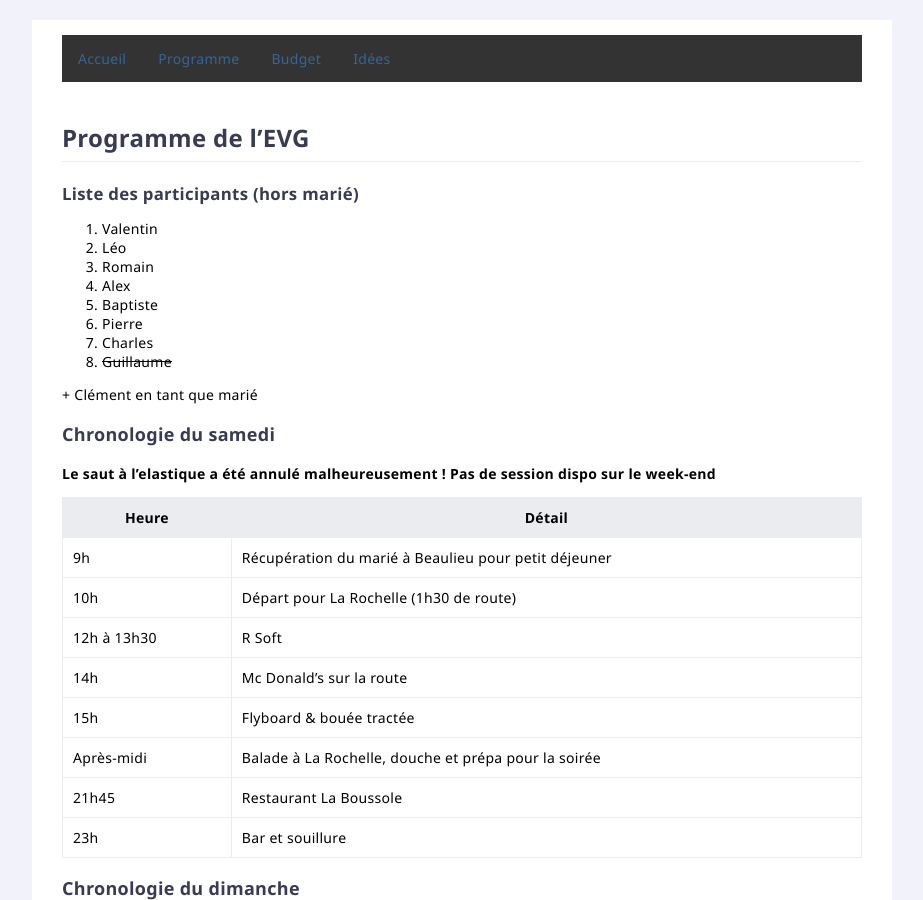
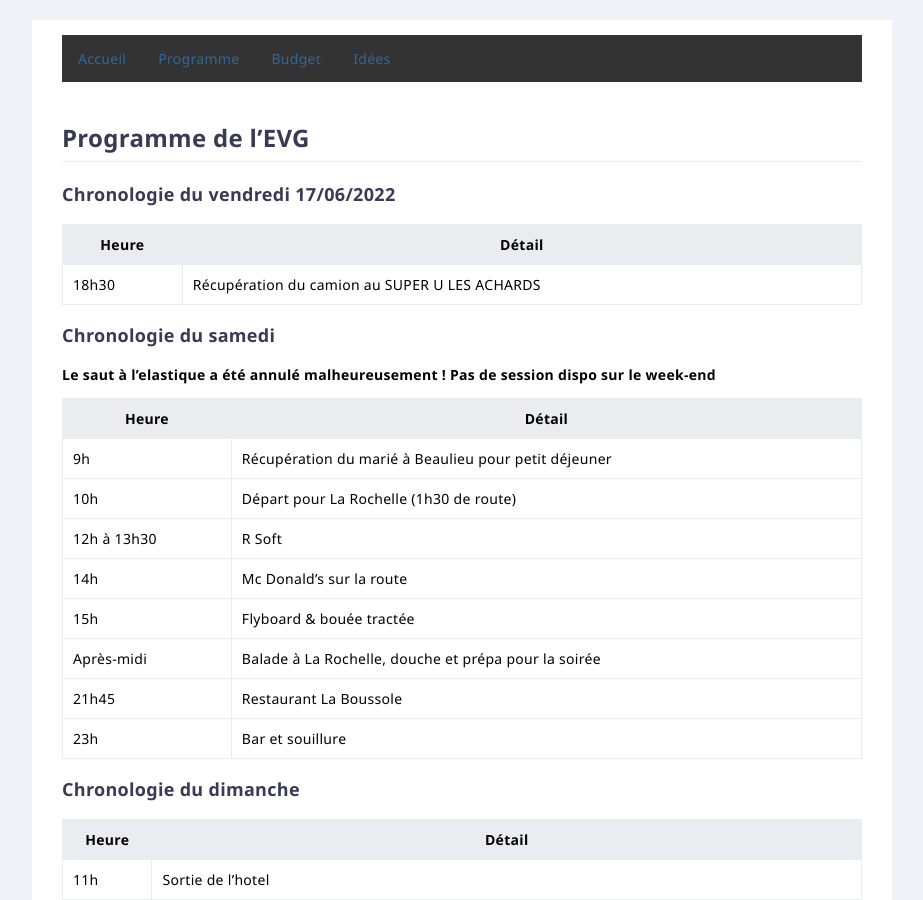
Before and after one commit to leobouard/leobouard.github.io, a Jekyll site: the page built from evg/programme.md, in a window 1280 px wide and 900 px high. Shown: the whole window, without its empty margins (198-1121 px from the left). Built offline with Jekyll 4.4.1, drawn with Linux system fonts in a browser that asks for light colours; our own code applies the rules of GitHub Pages for plain Markdown files; some of the changed text lies outside the part shown.

Commit message:
Update programme.md

```diff
--- a/evg/programme.md
+++ b/evg/programme.md
@@ -5,18 +5,11 @@
 
 # Programme de l'EVG
 
-## Liste des participants (hors marié)
+### Chronologie du vendredi 17/06/2022
 
-1. Valentin
-2. Léo
-3. Romain
-4. Alex
-5. Baptiste
-6. Pierre
-7. Charles
-8. ~~Guillaume~~
-
-\+ Clément en tant que marié
+Heure | Détail
+----- | ------
+18h30 | Récupération du camion au SUPER U LES ACHARDS
 
 ### Chronologie du samedi
 
@@ -42,6 +35,12 @@
 13h | On chill un peu à La Rochelle et on rentre quand on veut (1h30 de route)
 20h | Pizza à Beaulieu pour ceux qui peuvent
 
-### Synthèse des trajets
+### Chronologie du lundi
 
-[Voir dans Google Maps](https://www.google.fr/maps/dir/Aizenay/Beaulieu-sous-la-Roche/Elastic+Crocodil+Bungee+Vend%C3%A9e,+La+Golli%C3%A8re,+Breuil-Barret/La+Rochelle/R'soft+Game+-+Terrain+d'Airsoft+indoor+%2F+Paintball+%2FL'activit%C3%A9+de+loisir+%C3%A0+La+Rochelle+-+Aigrefeuille+d'Aunis,+zi+des+grands+champs,+Aigrefeuille-d'Aunis/La+Rochelle/Beaulieu-sous-la-Roche/Aizenay/@46.249158,-0.6959682,10z/data=!4m50!4m49!1m5!1m1!1s0x480435e28ad9a355:0x6b6eec16d6b33119!2m2!1d-1.608569!2d46.739235!1m5!1m1!1s0x480437e038af086f:0x26bd1fbd5ed85c99!2m2!1d-1.610318!2d46.677521!1m5!1m1!1s0x4806e37120b22e2d:0x70753b77d7ca10ff!2m2!1d-0.7045928!2d46.6354227!1m5!1m1!1s0x48015383c9253d75:0x405d39260ee9640!2m2!1d-1.151139!2d46.160329!1m5!1m1!1s0x4801499996680af7:0x3f5ebfca716a2147!2m2!1d-0.9733045!2d46.1133928!1m5!1m1!1s0x48015383c9253d75:0x405d39260ee9640!2m2!1d-1.151139!2d46.160329!1m5!1m1!1s0x480437e038af086f:0x26bd1fbd5ed85c99!2m2!1d-1.610318!2d46.677521!1m5!1m1!1s0x480435e28ad9a355:0x6b6eec16d6b33119!2m2!1d-1.608569!2d46.739235!3e0)
+Heure | Détail
+----- | ------
+9h00 | Dépôt de la voiture au SUPER U LES ACHARDS
+
+## Synthèse des trajets  en voiture
+
+<iframe title="Google Maps" width="100%" height="500px" src="https://www.google.fr/maps/dir/Super+U+et+Drive,+Rue+des+Bl%C3%A9s,+Les+Achards/Landeronde/85190+Beaulieu-sous-la-Roche/R'soft+Game+-+Terrain+d'Airsoft+indoor+%2F+Paintball+%2FL'activit%C3%A9+de+loisir+%C3%A0+La+Rochelle+-+Aigrefeuille+d'Aunis,+zi+des+grands+champs,+Aigrefeuille-d'Aunis/La+Rochelle/Beaulieu-Sous-la-Roche/Super+U,+Rue+des+Bl%C3%A9s,+Les+Achards/@46.5486848,-1.5765637,10.25z/data=!4m44!4m43!1m5!1m1!1s0x480446efa507c2c1:0x2715430e825c5c4e!2m2!1d-1.6618023!2d46.6082587!1m5!1m1!1s0x480439d32aa56809:0x40d37521e09b6b0!2m2!1d-1.571227!2d46.658886!1m5!1m1!1s0x480437e038af086f:0x26bd1fbd5ed85c99!2m2!1d-1.610318!2d46.677521!1m5!1m1!1s0x4801499996680af7:0x3f5ebfca716a2147!2m2!1d-0.9735728!2d46.1134322!1m5!1m1!1s0x48015383c9253d75:0x405d39260ee9640!2m2!1d-1.151139!2d46.160329!1m5!1m1!1s0x480437e038af086f:0x26bd1fbd5ed85c99!2m2!1d-1.610318!2d46.677521!1m5!1m1!1s0x480446efa507c2c1:0x2715430e825c5c4e!2m2!1d-1.6618023!2d46.6082587!3e0"></iframe>
```
